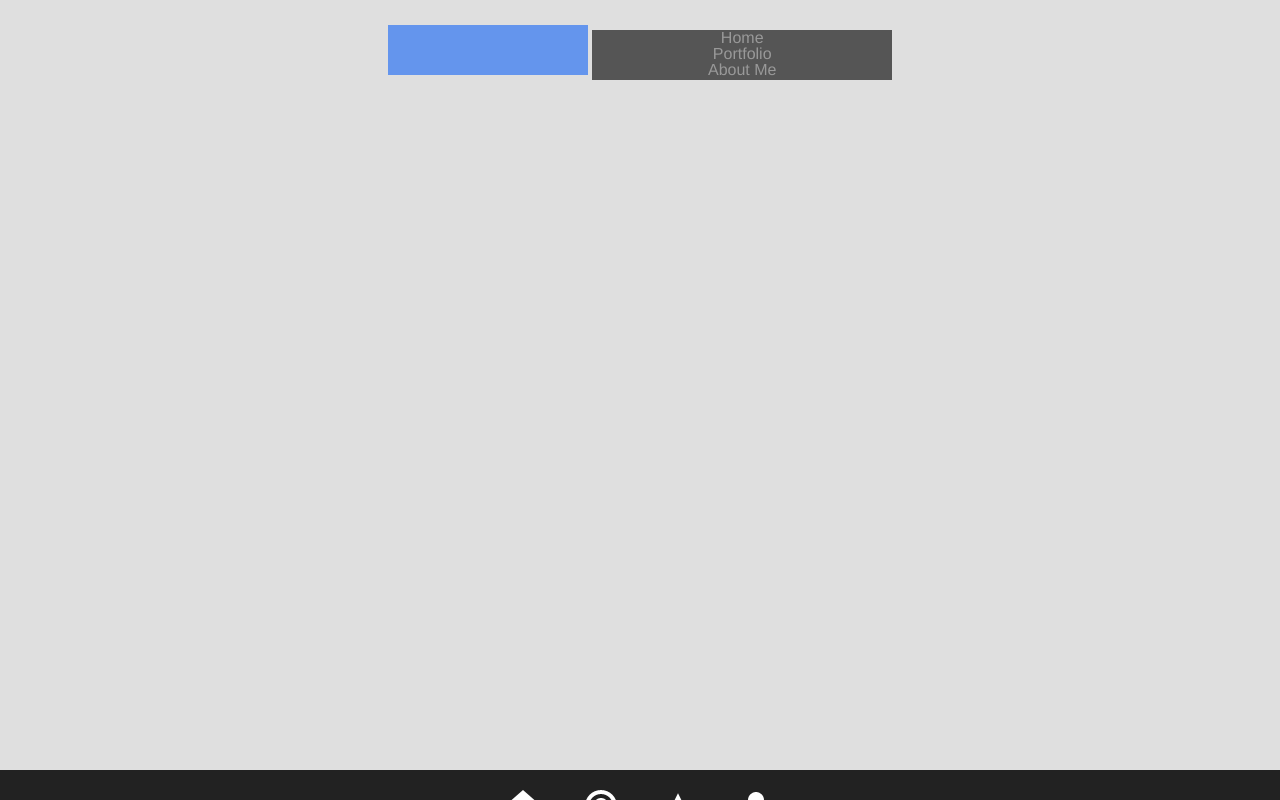
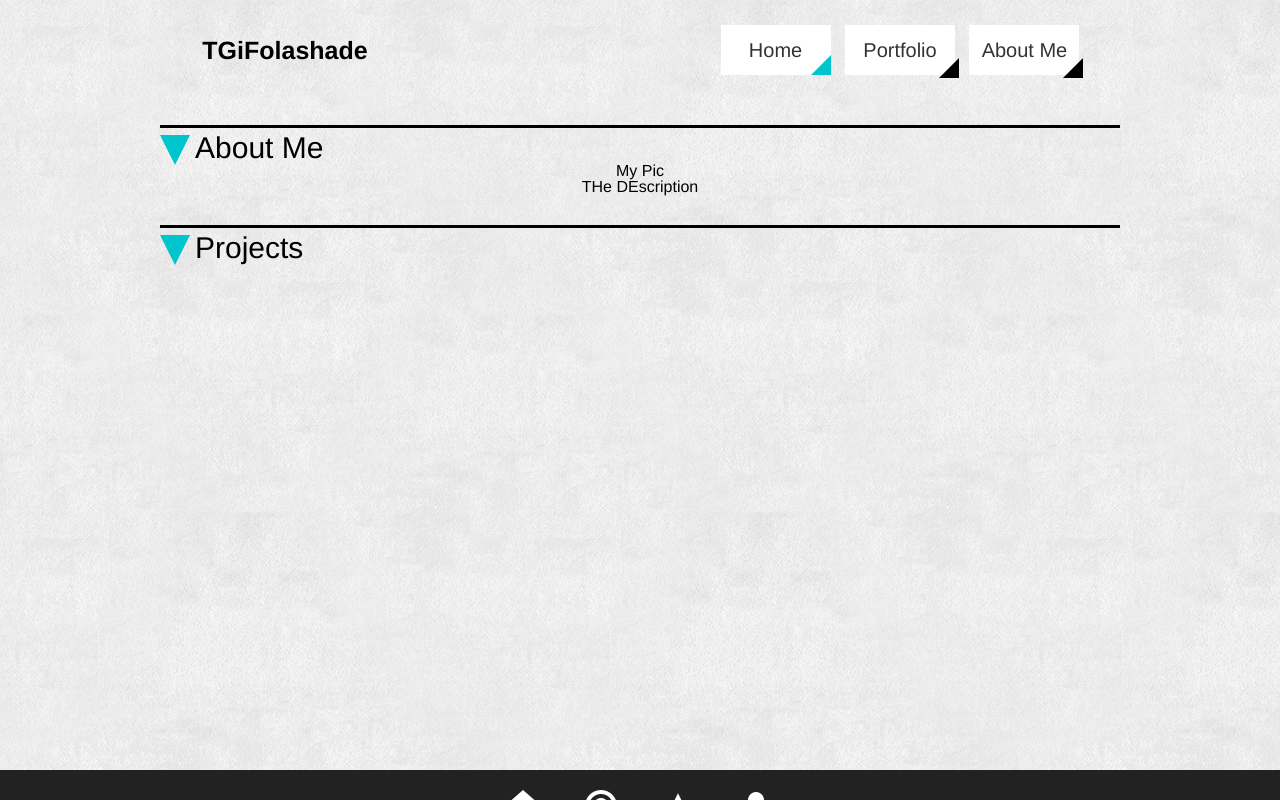
Before and after one commit to Folashade/Portfolio, a plain HTML site: page index.html in a window 1280 px wide. Drawn offline with Linux system fonts and the light colour scheme; a web font is replaced by a local one.

Commit message:
Fixed buttons, added dividers, and added js file

```diff
--- a/css/style.css
+++ b/css/style.css
@@ -1,7 +1,16 @@
 /****** Main Style Sheet ******/
+
+/** sgiteal	#388E8E **/
+/* http://www.december.com/html/spec/color3.html */
+/* COLORS:
+Teal Hover: 00C5CD
+
+*/
+
 
 body {
 	background-color: #dfdfdf;
+	background-image: url(../img/extra_clean_paper.png);
 	font-family: 'Text Me One', 'Helvetica Neue', 'Helvetica', 'Arial', sans-serif;
 	padding-top: 25px;
 	margin:0;
@@ -9,64 +18,117 @@ body {
 
 .page-wrapper {
 	text-align: center;
+	position:relative;
+	width:960px;
+	margin:0 auto;
 }
 
-ul {
+/*ul {
 	display:inline-block;
 	margin:0;
 	padding:0;
 	-webkit-margin-before: 0px;
 	-webkit-margin-after: 0px;
 	-webkit-padding-start: 0px;
+}*/
+
+
+/* NAVIGATION */
+#header {
+	vertical-align: top;
+}
+
+#logo-wrap {
+/*	width: 100px;
+	height:500px;*/
+}
+
+#logo {
+/*	background-color:#6495ed;*/
+/*	background-image: url(../img/home.png);*/
+/*	background-repeat: no-repeat;*/
+	display:inline-block;
+	width: 200px;
+	height:50px;
+	position:absolute;
+	left:25px;
+
+	font-size:25px;
+	font-weight:800;
+	line-height: 200%;
+}
+
+#nav-bar {
+/*	background-color:#555;*/
+/*	background-image: url('../img/tri.png');*/
+	background-repeat: no-repeat;
+	display:inline-block;
+	width: 400px;
+	height: 50px;
+	vertical-align:top; /* why is this necessary */
+	position:absolute;
+	right:25px;
 }
 
 
-/* NAVIGATION */
-#logo-wrap {
-	width: 500px;
-	height:500px;
+.nav-buttons {
+	display:inline-block;
+	background-color:#fff;
+/*	opacity: 0.5;*/
+/*	background-image: url('../img/tri.png');*/
+/*	background-repeat: no-repeat;*/
+	width: 90px;
+	min-height: 30px; /* 30 + 20pt font is 50px height navbar*/
+	vertical-align:middle;
+	font-size:20px;
+/*	margin:0 auto;*/
+	padding:10px;
+	line-height:150%;
+	margin-left:10px;
+
+
+	position: relative;/*for CSS corners*/
 }
 
-#logo {
-	background-color:#6495ed;
-/*	background-image: url('../img/tri.png');*/
-	background-repeat: no-repeat;
-	display:inline-block;
-	width: 200px;
-	height:50px;
+.nav-buttons.on-page {
+	/** concatenate so that it works ONLY when both classes present*/
+/*	opacity: 0.6;*/
 }
 
-#nav-bar {
-	background-color:#555;
-/*	background-image: url('../img/tri.png');*/
-	background-repeat: no-repeat;
-	display:inline-block;
-	width: 300px;
-	height:50px;
-
+.nav-buttons.on-page .arrow-bottom-right {
+	bottom: 0px;
+	right: 	0px;
+	border-right: 	10px solid #00C5CD;
+	border-bottom: 	10px solid #00C5CD;
 }
 
 
 
-#nav-bar li {
 
+
+
+/****** MOVE TRIANGLES ON HOVER ******/
+.nav-buttons:hover {
+/*	background-color: transparent;*/
 }
 
-#nav-bar li a {
-	/* adjacent is a **descendant** selector it adds
-	   specificity for something IN something else */
-	text-decoration:none;
-	color: #999;
-	display:inline;
-/*	line-height:1;*/
+.nav-buttons:hover .arrow-bottom-right {
+	bottom: 0px;
+	right: 	0px;
 }
 
-.nav-buttons { /* not used... */
-	background-color:#888;
-	background-image: url('../img/tri.png');
-	background-repeat: no-repeat;
-	width: 500px;
-	height:500px;
+.nav-buttons:hover .arrow-top-left {
+	top: 0px;
+	left: 	0px;
+}
+
+.nav-buttons:hover a {
+	color: #00C5CD;
+}
+
+.nav-buttons a{
+	text-decoration:none;
+	color: #333; /*#2d2d2d;*/
 }
 
 /* Sprite Stuffs ... {
@@ -75,6 +137,83 @@ ul {
 */
 
 
+
+
+/** MAIN CONTENT: SECTION **/
+.separator {
+	/*
+	display:block;
+	background-image: url(../img/separator.png);
+	background-repeat: no-repeat;
+	height: 50px;
+	width:100%; */
+
+	width:100%;
+	height:3px;
+/*	border: black;*/
+	background: #000;
+}
+
+.section {
+/*	clear:both;*/
+	position:relative;
+	display:block;
+	top:100px;
+	margin-bottom: 30px;
+}
+
+.section-title {
+	font-size:30px;
+	text-align:left;
+	margin-left: 35px;
+	margin-top:5px;
+	color: #000;
+}
+
+
+/*********** ARROWS **************/
+
+/*.arrow-top-left {
+	width: 0;
+	height: 0;
+	border-left: 	10px solid black;
+	border-top: 	10px solid black;
+	border-right: 	10px solid transparent;
+	border-bottom: 	10px solid transparent;
+
+	position:absolute;
+	top:-3px;
+	left: -4px;
+}*/
+
+.arrow-bottom-right {
+	width: 0;
+	height: 0;
+	border-left: 	10px solid transparent;
+	border-top: 	10px solid transparent;
+	border-right: 	10px solid black;
+	border-bottom: 	10px solid black;
+
+	position:absolute;
+	bottom:-3px;
+	right: -4px;
+}
+
+.arrow-down {
+	width: 0;
+	height: 0;
+	border-left: 	15px solid transparent;
+	border-top: 	30px solid #00C5CD;
+	border-right: 	15px solid transparent;
+	border-bottom: 	20px solid transparent;
+
+	position:absolute;
+	top:10px;
+	left:0;
+}
+
+
+/*********** FOOTER **********/
 #footer {
 	position:fixed;
    	bottom:0px;
--- a/index.html
+++ b/index.html
@@ -24,23 +24,44 @@ http://www.youtube.com/watch?v=TfhKilgGsFk
 <body>
 	<div id="home" class="page-wrapper">
 		<div id="header">
-			<span id="logo-wrap">
-				<span id="logo"></span> <!-- troouble shoot.. change to div -->
-			</span>
-			<span id="nav-bar">
-				<ul id="inner-nav">
-					<li><a href="#" class="on-page">Home</a></li>
-					<li><a href="#" class="">Portfolio</a></li>
-					<li><a href="#" class="">About Me</a></li>
+			<!-- <span id="logo-wrap"> -->
+			<span id="logo">TGiFolashade</span> <!-- troouble shoot.. change to div -->
+			<!-- </span> -->
+			<div id="nav-bar">
+					<span class="nav-buttons on-page" id="home">
+						<div class="arrow-top-left"></div>
+							<a href="#">Home</a>
+						<div class="arrow-bottom-right"></div>
+					</span>
+					<span class="nav-buttons" id="port">
+						<div class="arrow-top-left"></div>
+							<a href="#">Portfolio</a>
+						<div class="arrow-bottom-right"></div>
+					</span>
+					<span class="nav-buttons" id="about">
+						<div class="arrow-top-left"></div>
+							<a href="#">About Me</a>
+						<div class="arrow-bottom-right"></div>
+					</span>
 					<!-- <li><a href="#" class="">Contact</a></li>  -->
-				</ul>
-			</span>
+			</div>
 		</div>
 
-		<div id="about me" class="section">
-			<div id="about-me-pic"></div>
-			<div id="about-me-desc"></div>
+		<div id="about" class="section">
+			<div class="separator"></div>
+			<div class="arrow-down"></div>
+			<div class="section-title">About Me</div>
+			<div id="about-me-pic">My Pic</div>
+			<div id="about-me-desc">THe DEscription</div>
 		</div>
+
+		<div id="projects" class="section">
+			<div class="separator"></div>
+			<div class="arrow-down"></div>
+			<div class="section-title">Projects</div>
+		</div>
+
+
 
 	</div> <!-- page wrapper -->
 
--- /dev/null
+++ b/js/script.js
@@ -0,0 +1,3 @@
+$(window).scroll(function(){
+    $("#scrollingDiv").stop().animate({ "marginTop": ($(window).scrollTop() + 30) + "px"}, "slow");
+});
```
Also changed, not shown: img/extra_clean_paper.png (added).
